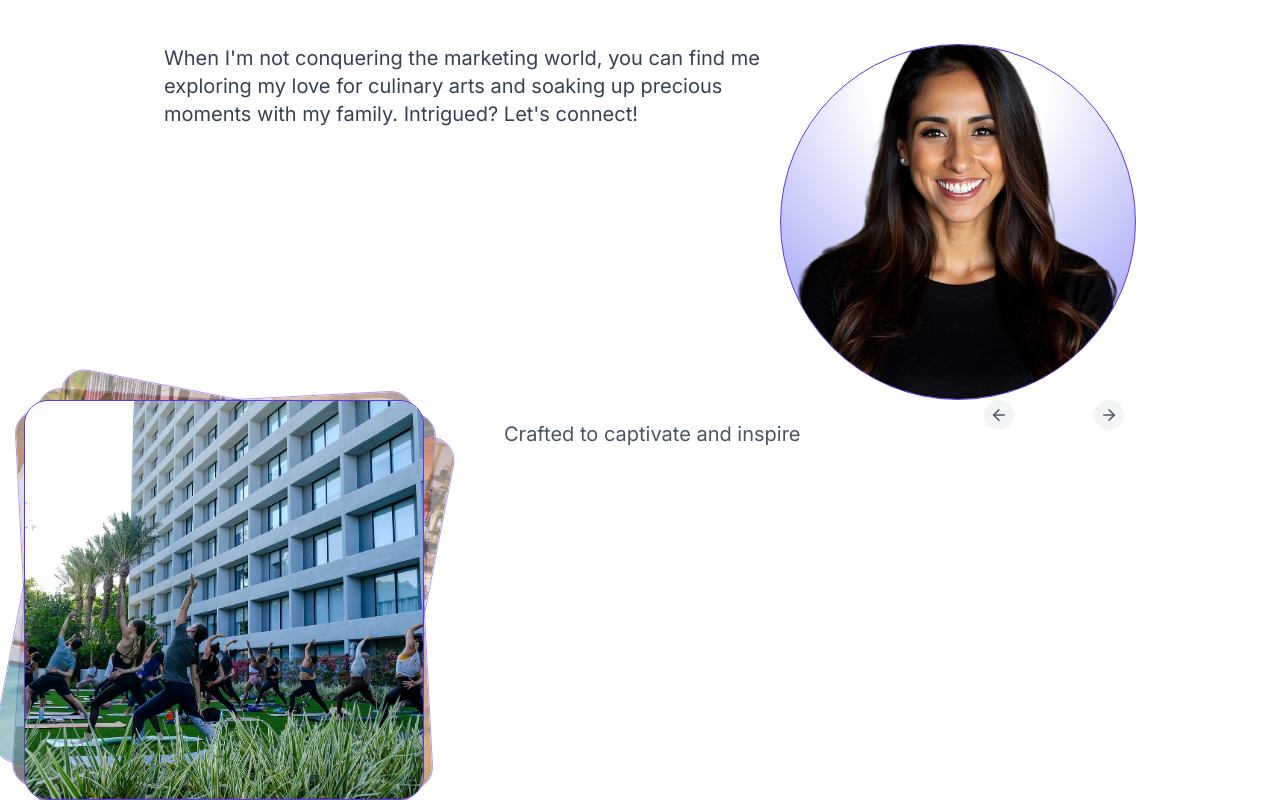
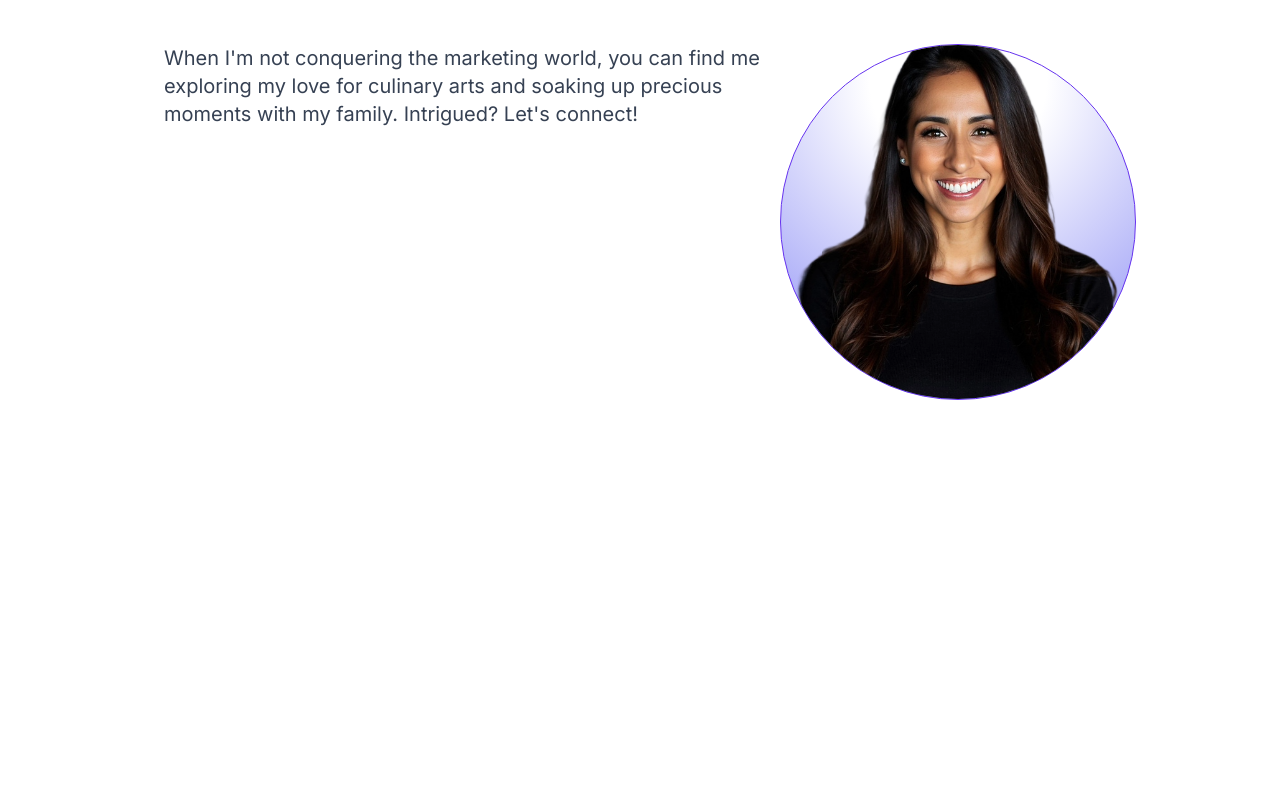
Before and after one commit to rubenaguilardev/social_buffington_rt, a React (Vite) app: page / in a window 1280 px wide. Shown: the part 840-1640 px from the top of the page. After the commit the page ends 1240 px from the top, so only its background shows below. Built offline with nearby package versions, Linux system fonts and the light colour scheme.

Commit message:
rollback skills section

```diff
--- a/src/App.jsx
+++ b/src/App.jsx
@@ -2,7 +2,7 @@
 import Header from "./components/Header"
 import SideBars from "./components/SideBars"
 import About from "./components/About"
-import Skills from "./components/Skills"
+
 
 const App = () => {
   return (
@@ -17,7 +17,7 @@ const App = () => {
         <Header />
         <SideBars />
         <About/>
-        <Skills/>
+
       </div>
     </div>
 
--- a/src/components/About.jsx
+++ b/src/components/About.jsx
@@ -1,5 +1,6 @@
 import { ABOUT_CONTENT } from "../constants"
 import profilePic from "../assets/Jazmin.png"
+import Skills from "./Skills"
 
 const About = () => {
     return (
@@ -18,6 +19,7 @@ const About = () => {
                     bg-[radial-gradient(125%_125%_at_50%_10%,_white_20%,_#6366f1_100%)] rounded-full" />
                 </div>
             </div>
+             <Skills/>
         </section>
     )
 }
--- a/src/components/Skills.jsx
+++ b/src/components/Skills.jsx
@@ -1,52 +1,12 @@
 import { SKILLS } from "../constants/index"
 import { useState } from 'react'
 import { ArrowLeft, ArrowRight } from 'lucide-react'
+import { div } from "framer-motion/client"
 
 const Skills = () => {
 
-    const [index, setIndex] = useState(0)
-
-    const getRandomNum = () => Math.floor(Math.random() * 40) -20
-
-    const images = SKILLS.map((skill, i) => (
-        <img key={i} src={skill.image} className={`w-full h-full absolute object-cover rounded-3xl
-        transition-all duration-300 border border-[#63e] ${index === i ? 'activeImage' : 'inactiveImage'}`}
-        style={{transform: `rotate(${index === i ? 0 : getRandomNum()}deg)`}}/>
-    ))
-
-    const descriptions = SKILLS.map((desc, i) => (
-        <p key={i} className={`absolute text-center sm:text-xl text-gray-600 transition-all duration-300
-            ${index === i ? 'activeDesc delay-200' : 'inactiveDesc'}`}>{desc.description}</p>
-    ))
-
-    const nextImage = () => setIndex(prev => prev === images.length -1 ? 0 : prev + 1)
-
-    const prevImage = () => setIndex(prev => prev === 0 ? images.length - 1 : prev - 1)
-
-    return (
-        <section className="relative flex flex-col">
-            <div className="flex gap-x-20 lg:items-start items-center lg:flex-row flex-col">
-                <div className="sm:w-[400px] sm:h-[400px] w-[300px] h-[300px] relative">
-                    {images}
-                </div>
-                <div className="relative sm:w-[400px] w-[320px] mt-22 lg:mt-5">
-                    {descriptions}
-                </div>
-                <div className="">
-                <button className="bg-gray-100 p-1.5 cursor-pointer rounded-full text-gray-600
-                hover:bg-gray-200 transition-colors" onClick={prevImage}>
-                    <ArrowLeft size={18}/>
-                </button >
-            </div>
-            <div>
-                <button className="bg-gray-100 p-1.5 cursor-pointer rounded-full text-gray-600
-                hover:bg-gray-200 transition-colors" onClick={nextImage}>
-                    <ArrowRight size={18}/>
-                </button>
-            </div>
-            </div>
-
-        </section>
+    return(
+        <div></div>
     )
 }
 
```
